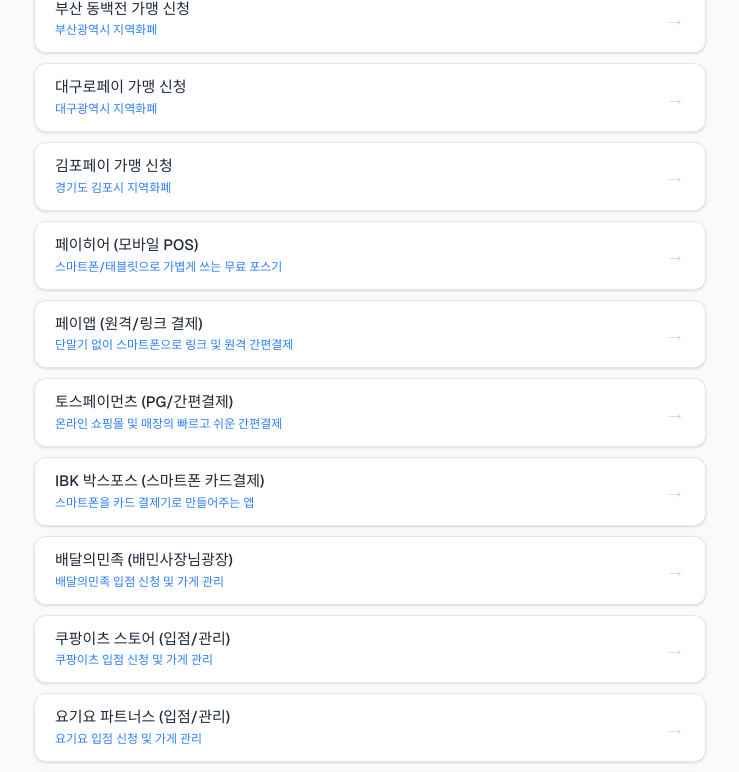
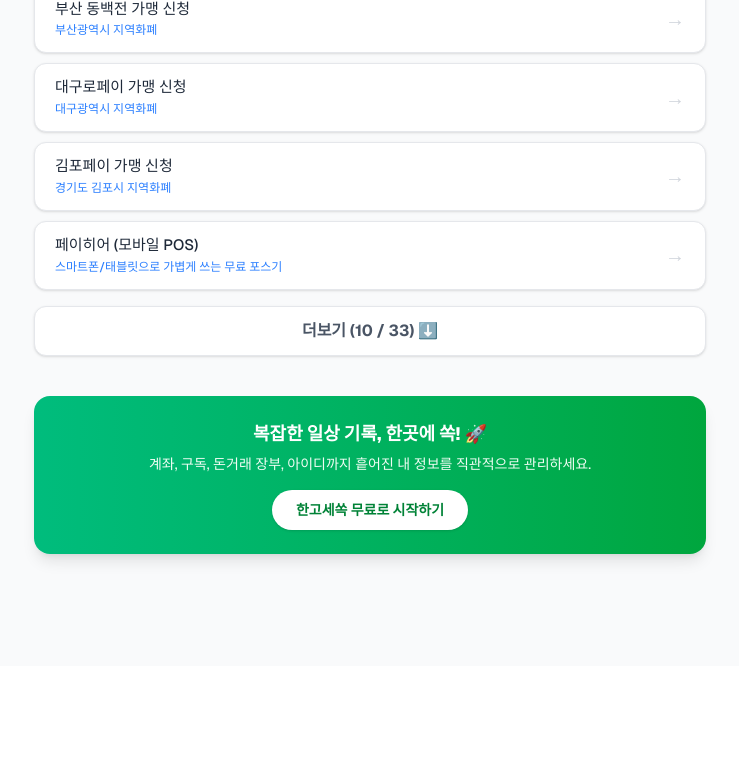
Before and after one commit to hannune-s/ssakdamoa, a Next.js app: page / in a window 1280 px wide. Shown: the part 810-1582 px from the top of the page, without its empty margins (270-1009 px from the left). After the commit the page ends 1476 px from the top, so only its background shows below. Built offline with nearby package versions, Linux system fonts and the light colour scheme; no server answers; the database is empty.

Commit message:
feat: limit home list to 10 items and add load more button

```diff
--- a/src/app/page.tsx
+++ b/src/app/page.tsx
@@ -60,6 +60,12 @@
   const [selectedCategory, setSelectedCategory] = useState('전체');
   const [hangoseUrl, setHangoseUrl] = useState('https://hangose-me.vercel.app/landing.html');
   const [dbForms, setDbForms] = useState<any[]>([]);
+  const [visibleCount, setVisibleCount] = useState(10);
+
+  // 검색어나 카테고리가 변경되면 표시 개수를 다시 10개로 초기화
+  useEffect(() => {
+    setVisibleCount(10);
+  }, [selectedCategory, searchTerm]);
 
   // 방문자 통계 기록 및 디바이스 체크
   useEffect(() => {
@@ -168,6 +174,9 @@
     return selectedCategory === '전체' || link.category === selectedCategory;
   });
 
+  // 화면에 렌더링할 10개 이하의 링크만 잘라내기
+  const displayedLinks = filteredLinks.slice(0, visibleCount);
+
   return (
     <main className="min-h-screen bg-gray-50 flex flex-col items-center pt-8 pb-28 px-4 font-sans">
       {/* Header */}
@@ -222,8 +231,8 @@
 
       {/* Compact Links List */}
       <div className="w-full max-w-2xl flex flex-col gap-2.5">
-        {filteredLinks.length > 0 ? (
-          filteredLinks.map(link => {
+        {displayedLinks.length > 0 ? (
+          displayedLinks.map(link => {
             const currentUrl = link.id === 'static-33' ? hangoseUrl : link.url;
 
             // DB 서식인 경우: 미리보기(좌측)와 다운로드(우측 버튼)를 분리
@@ -279,6 +288,16 @@
         )}
       </div>
 
+      {/* 더보기 버튼 */}
+      {filteredLinks.length > visibleCount && (
+        <button
+          onClick={() => setVisibleCount(prev => prev + 10)}
+          className="w-full max-w-2xl mt-4 py-3 bg-white border border-gray-200 text-gray-600 font-bold rounded-xl hover:bg-gray-50 transition-colors shadow-sm"
+        >
+          더보기 ({visibleCount} / {filteredLinks.length}) ⬇️
+        </button>
+      )}
+
       {/* Cross Promotion Banner */}
       <a
         href={hangoseUrl}
```
